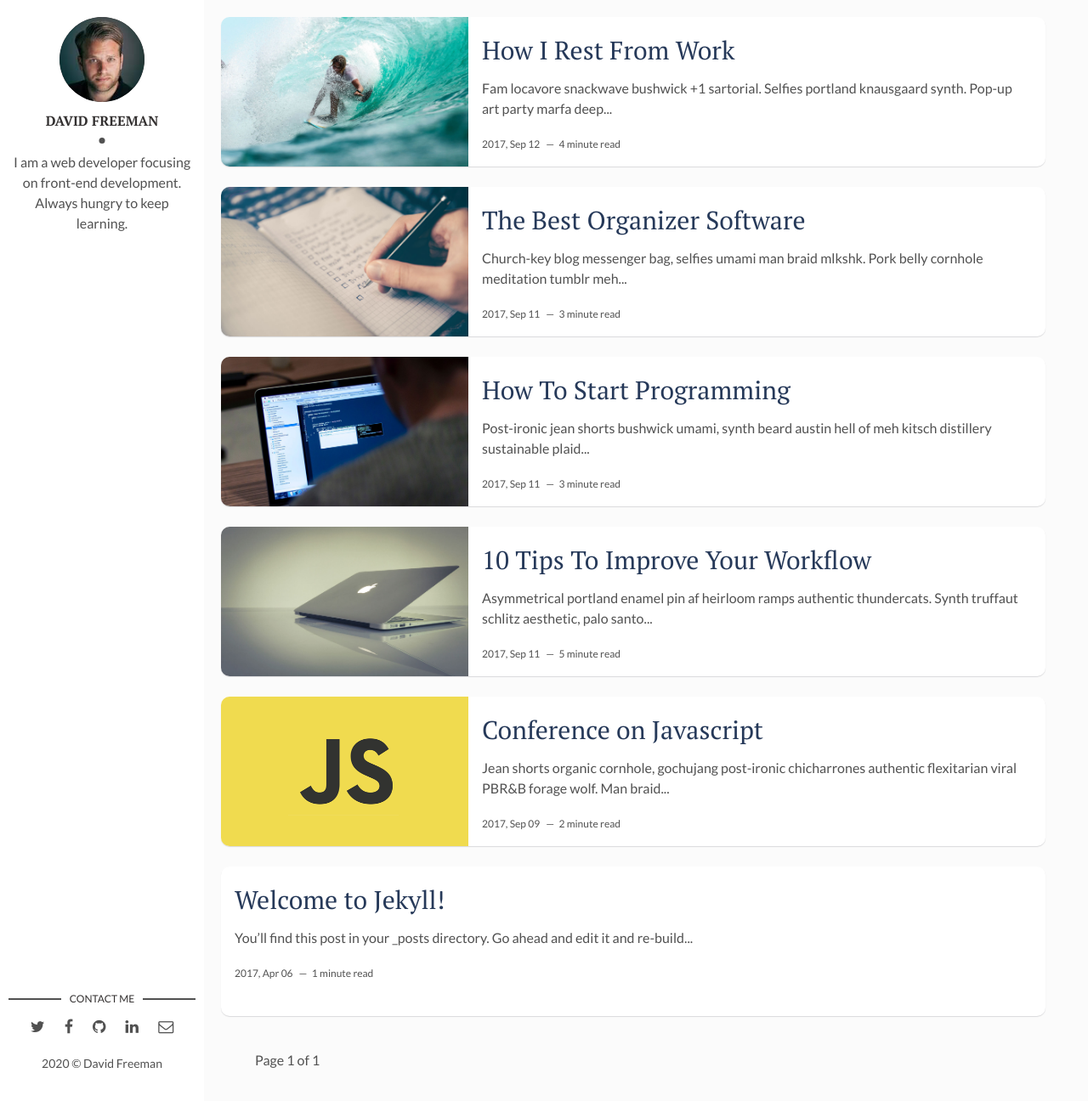
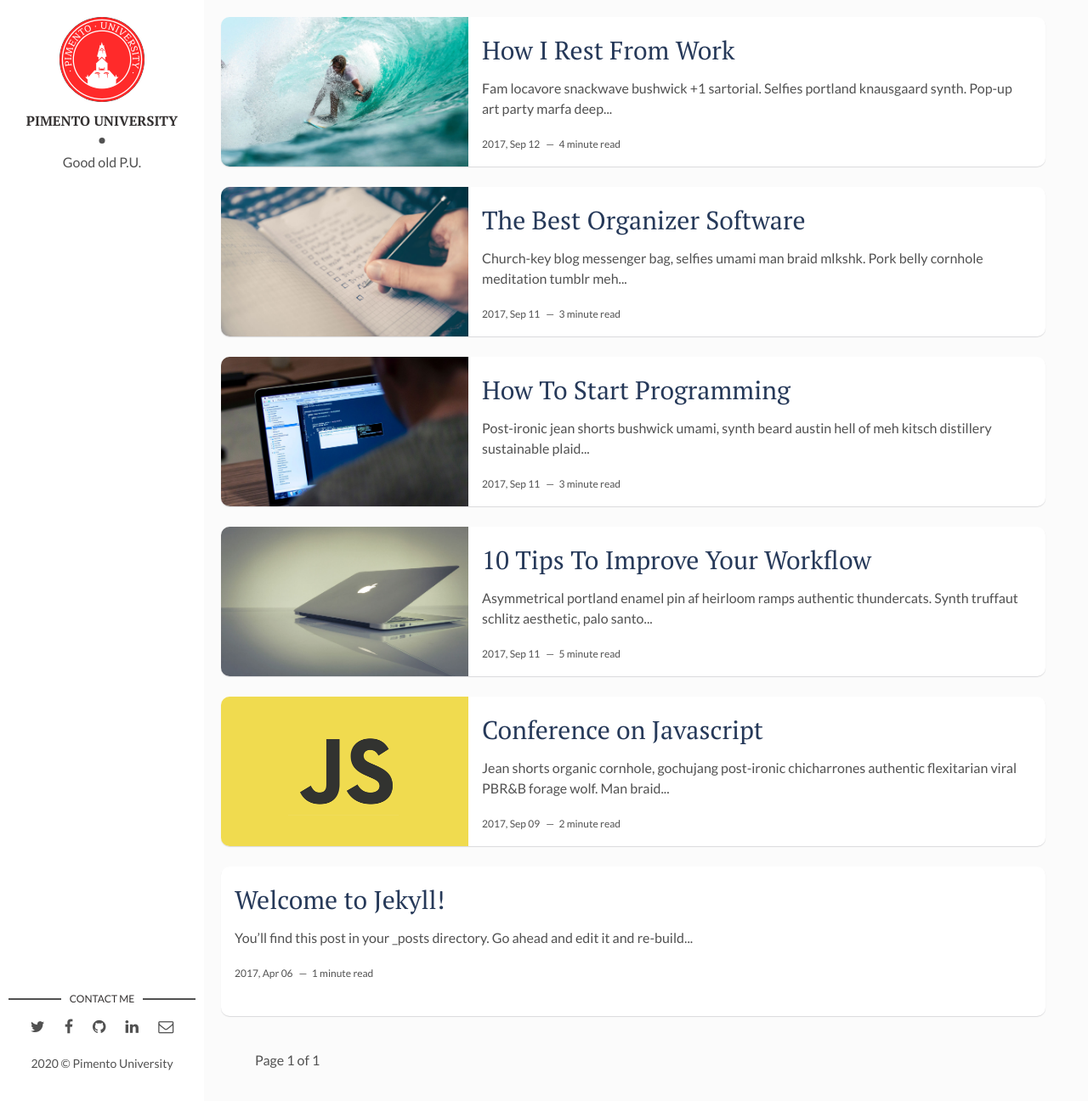
Before and after one commit to edgato/PimentoU, a Jekyll site: the page built from index.html, in a window 1280 px wide and 1296 px high. Shown: the whole window at 85% size. Built offline with Jekyll 4.4.1, drawn with Linux system fonts in a browser that asks for light colours; the list of posts is cut into pages by our own code.

Commit message:
update logos

```diff
--- a/_config.yml
+++ b/_config.yml
@@ -1,17 +1,15 @@
-title: Hello, world! I'm David Freeman
+title: Pimento University
 description: > # this means to ignore newlines until "baseurl:"
-  Write an awesome description for your new site here. You can edit this
-  line in _config.yml. It will appear in your document head meta (for
-  Google search results) and in your feed.xml site description.
+  Good old PU
 permalink: ':title/'
 #baseurl: "/flexible-jekyll" # the subpath of your site, e.g. /blog
 url: "" # the base hostname & protocol for your site, e.g. http://example.com
 site-twitter: #if your site has a twitter account, enter it here
 
 # Author Settings
-author: David Freeman # add your name
-author-img: david-freeman.jpg # add your photo
-about-author: I am a web developer focusing on front-end development. Always hungry to keep learning. # add description
+author: Pimento University # add your name
+author-img: logo.png # add your photo
+about-author: Good old P.U. # add description
 social-twitter: # add your Twitter handle
 social-facebook: # add your Facebook handle
 social-github: artemsheludko # add your Github handle
```
Also changed, not shown: assets/img/favicon/apple-touch-icon-144x144.png (deleted), assets/img/favicon/apple-touch-icon-72x72.png (deleted), assets/img/favicon/apple-touch-icon.png (deleted), assets/img/favicon/favicon.ico, assets/img/logo.png (added).
